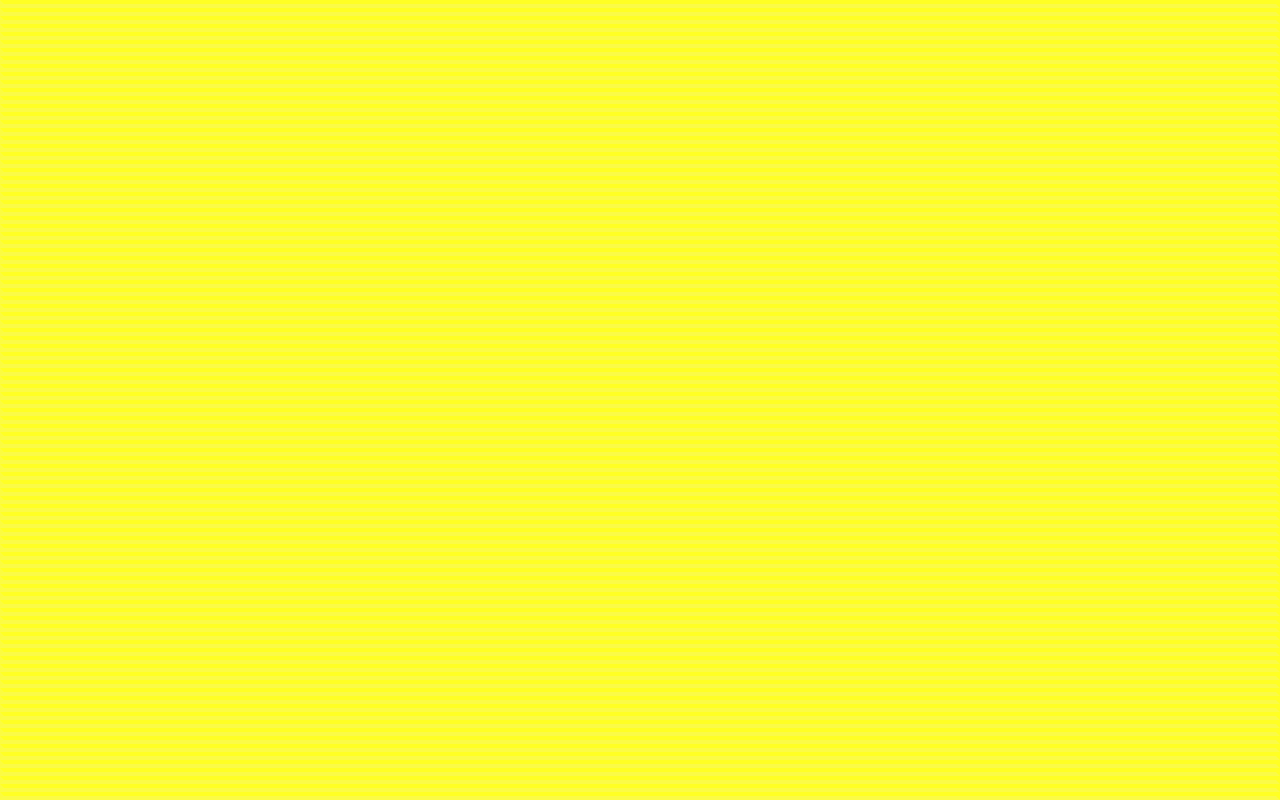
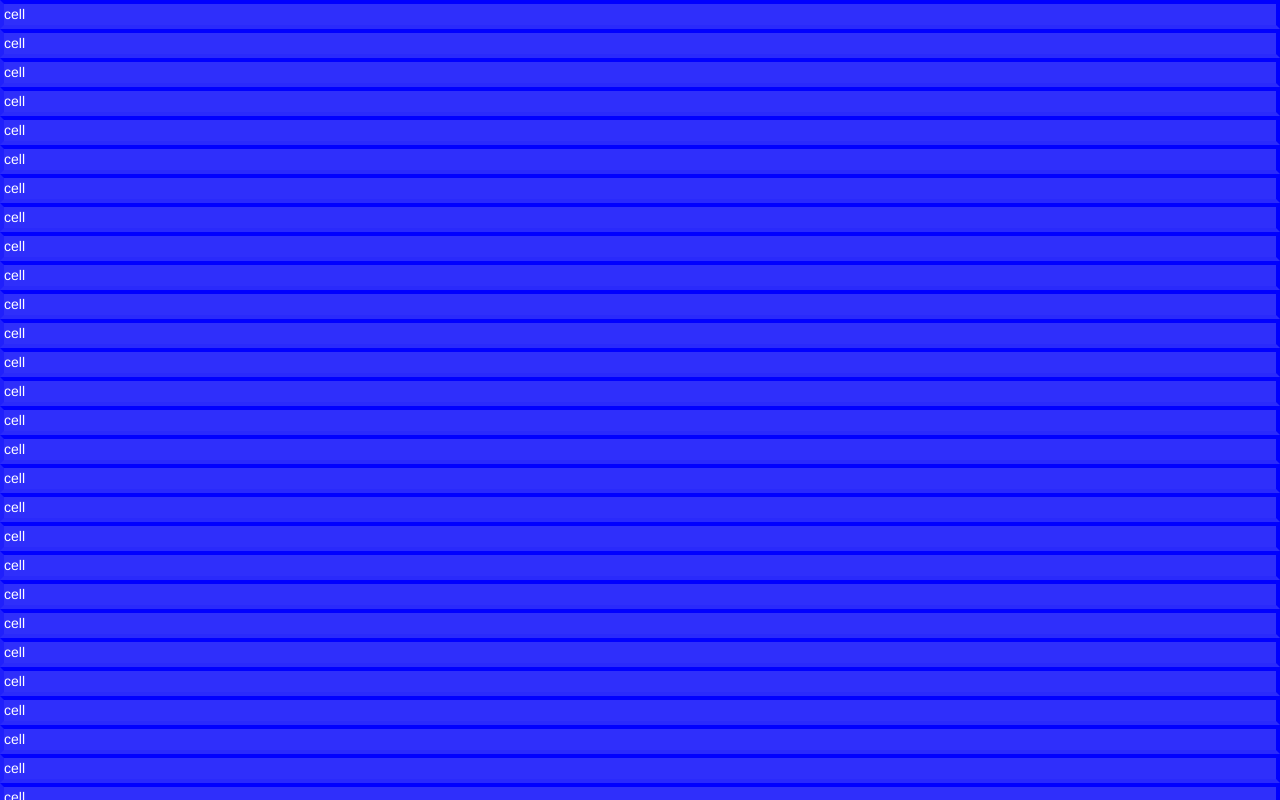
Before and after one commit to rl4658/olli-cheer, a React (Create React App) app in the folder olli/: page /tetris in a window 1280 px wide. Shown: the top 800 px of the page. Built offline with nearby package versions, Linux system fonts and the light colour scheme; the HTML template or start-up script is replaced by a standard one.

Commit message:
removed node_modules

```diff
--- a/olli/src/Server/Routes/ParentalControl.js
+++ b/olli/src/Server/Routes/ParentalControl.js
@@ -30,7 +30,7 @@ router.delete("/deleteSN/:username", auth, async (req, res) => {
             res.json({ error: true })
             return
         }
-        res.json()
+        res.json({ error: false })
     } catch (error) {
         res.json({ error: true })
     }
--- a/olli/src/components/Games/Cell.js
+++ b/olli/src/components/Games/Cell.js
@@ -3,8 +3,9 @@ import { StyledCell } from './styles/StyledCell';
 import { TETROMINOS } from './helpers/tetrominos';
 
 const Cell = ({ type }) => (
-    <StyledCell type={'O'} color={TETROMINOS['O'].color}>
+    <StyledCell type={'J'} color={TETROMINOS['J'].color}>
         {console.log('rerender cell')}
+        cell
     </StyledCell>
 );
 
--- a/olli/src/components/Games/Tetris.js
+++ b/olli/src/components/Games/Tetris.js
@@ -7,6 +7,7 @@ import { createStage } from './helpers/gameHelpers';
 
 const Tetris = () => {
     return (
+        <div>
             <div>
                 <Stage stage={createStage()} />
                 <aside>
@@ -18,6 +19,7 @@ const Tetris = () => {
                     <StartButton />
                 </aside>
             </div>
+        </div>
     );
 };
 
--- a/olli/src/components/ParentComponents/SNUpdater.js
+++ b/olli/src/components/ParentComponents/SNUpdater.js
@@ -53,6 +53,7 @@ export default function SNUpdater({ sn, user, setSNUsers }) {
             setErrorMessage(`Could Not Delete to ${SNUsername}`)
             return
         }
+        fetchSN()
 
 
     }
```
Also changed, not shown: olli/src/components/Games/styles/StyledTetris.js (added, +7 -0 lines). Lines whose indentation alone changed are shown as unchanged.
